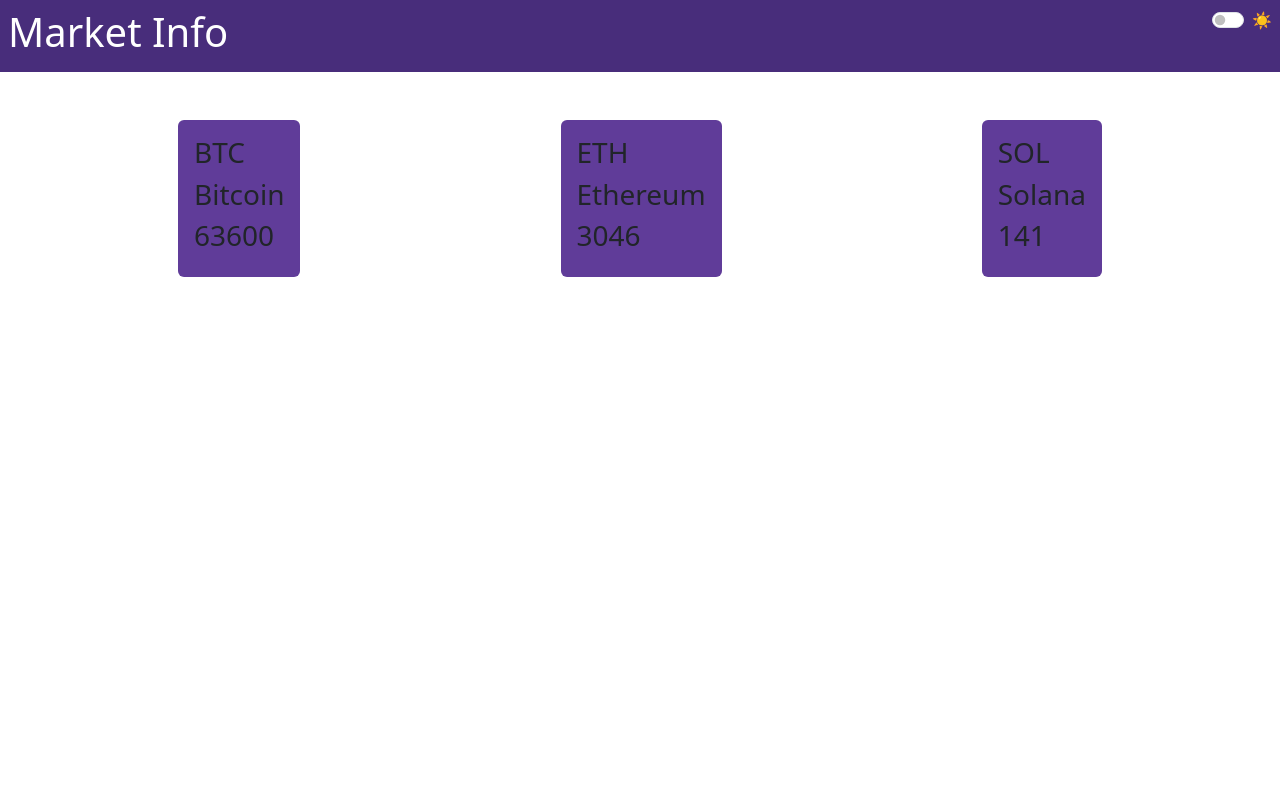
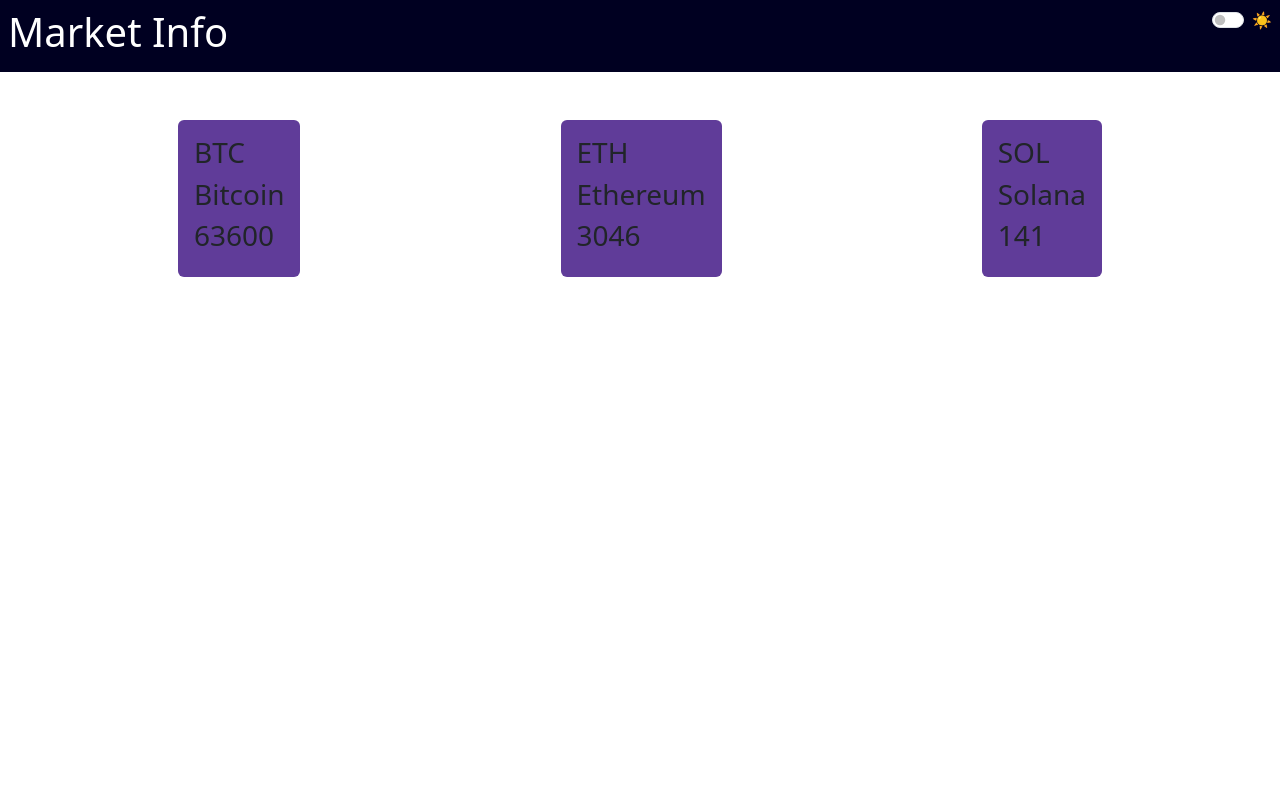
Before and after one commit to saulomvvr/Market-Info, a React (Create React App) app: page / in a window 1280 px wide. Shown: the top 800 px of the page. Built offline with nearby package versions, Linux system fonts and the light colour scheme.

Commit message:
Header and foot theme finished

```diff
--- a/src/App.js
+++ b/src/App.js
@@ -3,19 +3,41 @@
 import Footer from './Components/Footer';
 import Header from './Components/Header';
 import Home from './Components/Home';
+import { useState } from 'react';
 
 function App() {
+  const lightColor = "#FFFFFF";
+  const darkColor = "#000021";
+  const [mode, setMode] = useState("Light");
+  const [themeStatus, setThemeStatus] = useState("☀️");
+  const [themeNow, setThemeNow] = useState(lightColor);
+  const [themeNowHF, setThemeNowHF] = useState(darkColor);
+
+  function changeTheme(){
+      if(mode === "Light"){
+        setMode("Dark");
+        setThemeStatus("🌑");
+        setThemeNow(darkColor);
+        setThemeNowHF(lightColor);
+      }
+      else{
+        setMode("Light");
+        setThemeStatus("☀️");
+        setThemeNow(lightColor);
+        setThemeNowHF(darkColor);
+      }
+    };
   return (
     <>
-      <Header />
-      <div style={{height:"1000px"}}>
+      <Header changeTheme = { changeTheme } themeStatus = { themeStatus } themeNowHF = { themeNowHF } themeNow = { themeNow } />
+      <div style={{height:"1000px", backgroundColor: themeNow}}>
         <BrowserRouter>
           <Routes>
             <Route path='/' element={<Home></Home>}/>
           </Routes>
         </BrowserRouter>
       </div>
-      <Footer />
+      <Footer changeTheme = { changeTheme } themeStatus = { themeStatus } themeNowHF = { themeNowHF }/>
     </>
   );
 }
--- a/src/Components/Footer/index.js
+++ b/src/Components/Footer/index.js
@@ -5,9 +5,9 @@
 import logoGithub from '../../Imgs/github.png'
 import logoTwitter from '../../Imgs/twitter.png'
 
-const Footer = () =>{
+const Footer = ({themeNowHF}) =>{
     return(
-        <footer style={{backgroundColor:"#482d7b"}}>
+        <footer style={{backgroundColor: themeNowHF}}>
             <div className='d-flex justify-content-center p-5'>
                 <img src={logoInsta} width={"64px"} className='mx-5'></img>
                 <img src={logoYoutube} width={"64px"} className='mx-5'></img>
--- a/src/Components/Header/index.js
+++ b/src/Components/Header/index.js
@@ -3,25 +3,11 @@
 import Form from 'react-bootstrap/Form';
 
 
-const Header = () => {
-
-    const [mode, setMode] = useState("Light");
-    const [themeStatus, setThemeStatus] = useState("☀️");
-
-    function changeTheme(){
-        if(mode === "Light"){
-            setMode("Dark");
-            setThemeStatus("🌑");
-        }
-        else{
-            setMode("Light");
-            setThemeStatus("☀️");
-        }
-    };
+const Header = ({changeTheme, themeStatus, themeNowHF, themeNow}) => {
 
     return (
-        <div className="m-0 p-2 mw-100 w-auto mh-10 h-10 d-flex justify-content-between align-middle" style={{backgroundColor: '#482d7b'}}>
-            <h1 className="font-weight-bold text-capitalize text-white">
+        <div className="m-0 p-2 mw-100 w-auto mh-10 h-10 d-flex justify-content-between align-middle" style={{backgroundColor: themeNowHF}}>
+            <h1 className="font-weight-bold text-capitalize" style={{color: themeNow}}>
                 market info
             </h1>
         <Form>
```
Also changed, not shown: src/App.css (line endings or trailing spaces).
